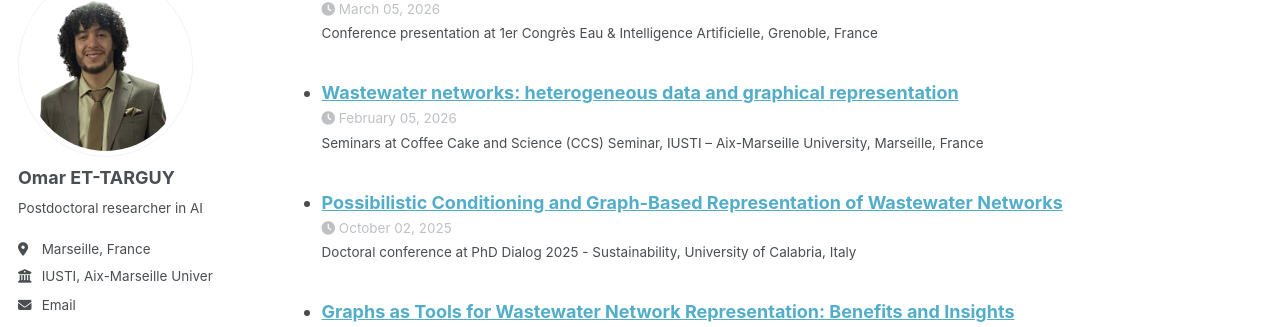
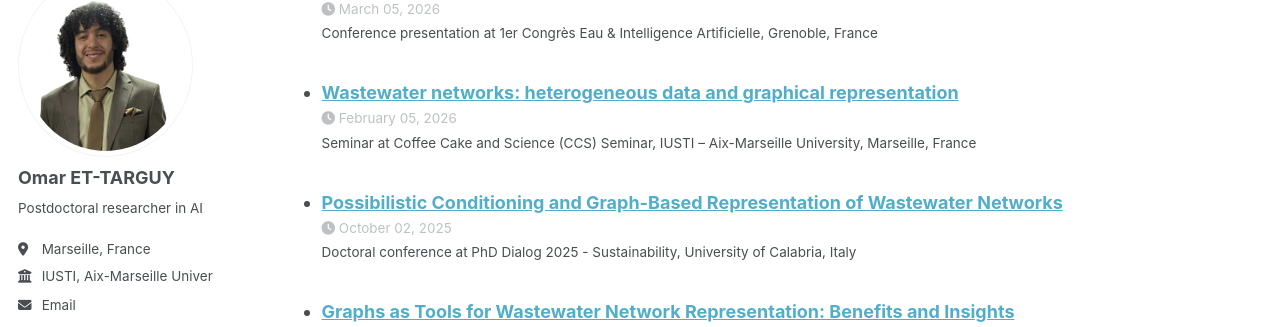
Before and after one commit to ET-TARGUY/et-targuy.github.io, a Jekyll site: the page built from _pages/cv.md, in a window 1280 px wide and 900 px high, scrolled down 2737 px. Shown: the part 125-452 px from the top of the window. Built offline with Jekyll 4.4.1, drawn with Linux system fonts in a browser that asks for light colours; some web fonts are replaced; a script bundle is joined from its source files by our own code; library files that are not in the unit come from our copies.

Commit message:
add ccs iusti

```diff
--- a/_config.yml
+++ b/_config.yml
@@ -100,7 +100,7 @@ breadcrumbs              : false # true, false (default)
 words_per_minute         : 160
 future                   : true
 read_more                : "disabled" # if enabled, adds "Read more" links to excerpts
-talkmap_link             : false      #change to true to add link to talkmap on talks page
+talkmap_link             : True      #change to true to add link to talkmap on talks page
 comments:
   provider               : # false (default), "disqus", "discourse", "facebook", "google-plus", "staticman", "custom"
   disqus:
--- a/_talks/2026-ccs-iusti.md
+++ b/_talks/2026-ccs-iusti.md
@@ -1,7 +1,7 @@
 ---
 title: "Wastewater networks: heterogeneous data and graphical representation"
 collection: talks
-type: "Seminars"
+type: "Seminar"
 permalink: /talks/2026-ccs-iusti
 venue: "Coffee Cake and Science (CCS) Seminar, IUSTI – Aix-Marseille University"
 date: 2026-02-05
```
